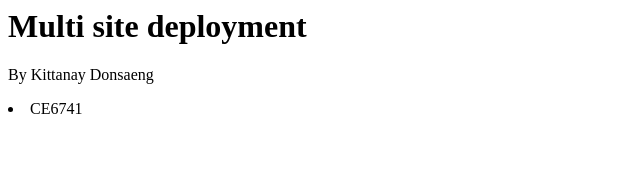
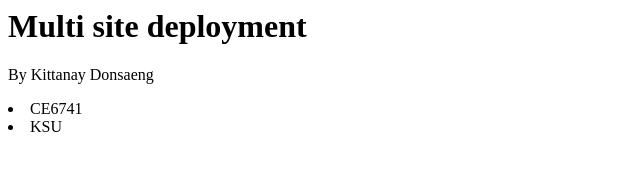
Before and after one commit to Kittanay-08/simple_deploy, a plain HTML site: page index.html in a window 1280 px wide. Shown: the full height of the page, 0-640 px from the left. Drawn offline with Linux system fonts and the light colour scheme.

Commit message:
first commit

```diff
--- a/index.html
+++ b/index.html
@@ -1,3 +1,4 @@
 <h1> Multi site deployment</h1>
 <p> By Kittanay Donsaeng </p>
 <li> CE6741</li>
+<li> KSU</li>
```
